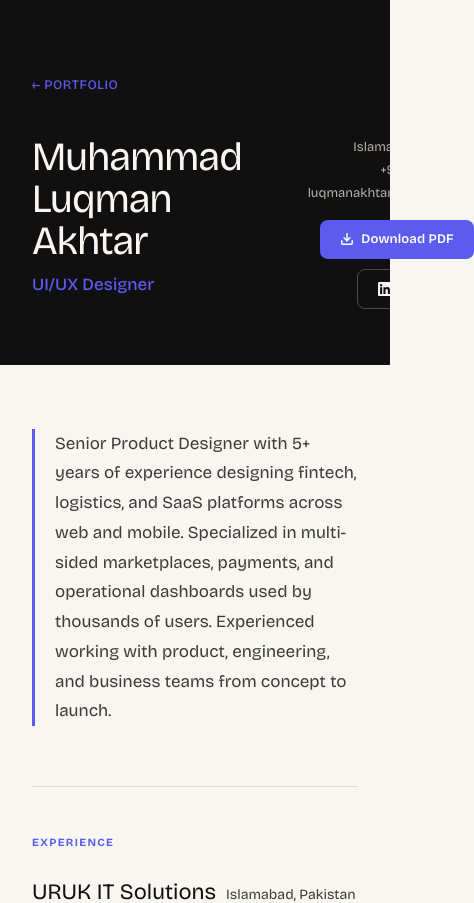
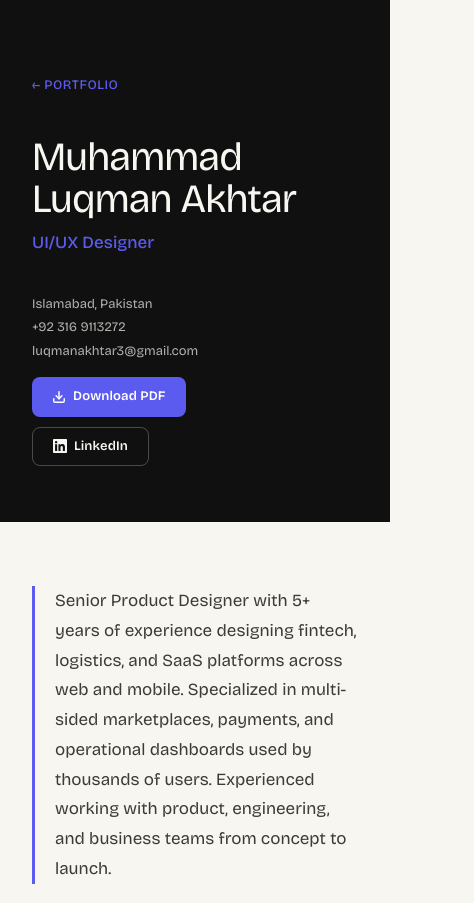
Before and after one commit to luqmanakhtar11/Porfolio-Website, a React (Vite) app: page /resume in a window 390 px wide. Shown: the top 903 px of the page, 474 px wide, since content can reach past the window. Built offline with nearby package versions, Linux system fonts and the light colour scheme; no server answers; the HTML template or start-up script is replaced by a standard one.

Commit message:
Fix resume contact box on mobile

```diff
--- a/src/pages/Resume.tsx
+++ b/src/pages/Resume.tsx
@@ -111,7 +111,7 @@ export default function Resume() {
             ← Portfolio
           </Link>
 
-          <div style={{ display: 'flex', justifyContent: 'space-between', alignItems: 'flex-start', gap: 32 }}>
+          <div className="flex flex-col md:flex-row md:justify-between md:items-start gap-8">
             {/* Name + title */}
             <div>
               <h1 style={{ fontFamily: 'var(--f-serif)', fontSize: 'clamp(40px,6vw,64px)', fontWeight: 400, margin: '0 0 10px', lineHeight: 1.05, letterSpacing: '-0.02em' }}>
@@ -121,8 +121,8 @@ export default function Resume() {
             </div>
 
             {/* Contact + CTAs */}
-            <div style={{ display: 'flex', flexDirection: 'column', gap: 10, alignItems: 'flex-end', minWidth: 200 }}>
-              <div style={{ fontSize: 13, opacity: 0.7, textAlign: 'right', lineHeight: 1.8 }}>
+            <div className="flex flex-col items-start md:items-end gap-2.5 md:min-w-[200px]">
+              <div className="text-left md:text-right" style={{ fontSize: 13, opacity: 0.7, lineHeight: 1.8 }}>
                 <div>Islamabad, Pakistan</div>
                 <div>+92 316 9113272</div>
                 <div>luqmanakhtar3@gmail.com</div>
```
